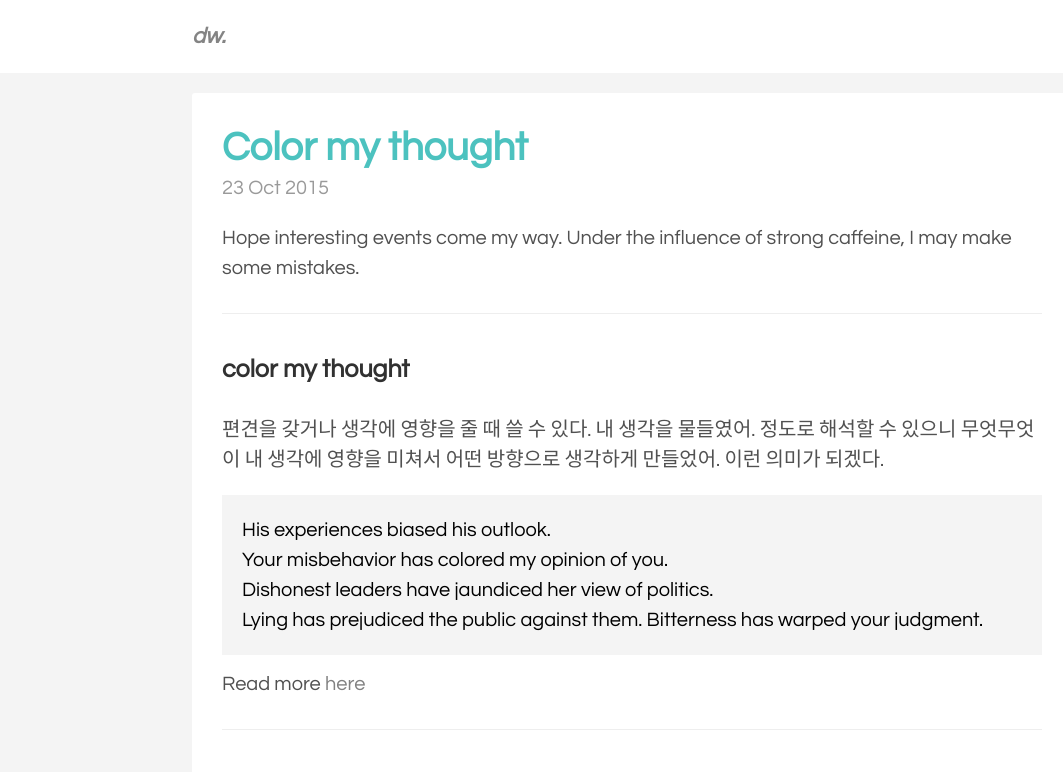
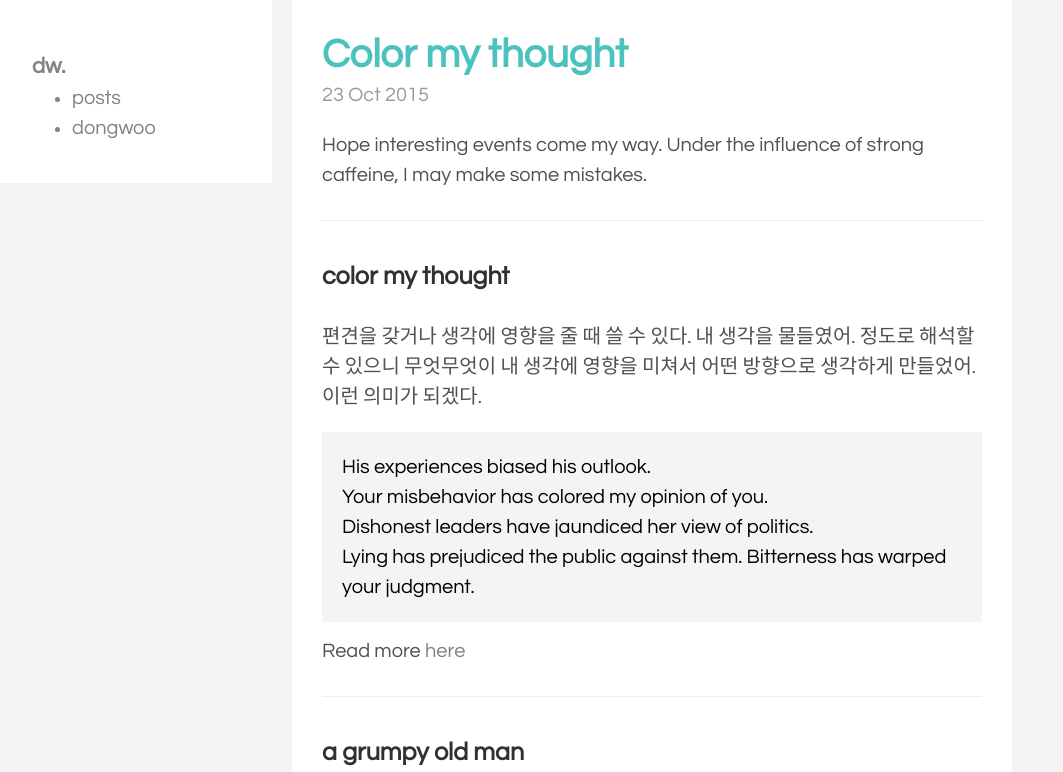
Before and after one commit to aichaku/aichaku.github.io, a Jekyll site: the page built from index.html, in a window 1280 px wide. Shown: the top 772 px of the page, without its empty margins (8-1071 px from the left). Built offline with Jekyll 4.4.1, drawn with Linux system fonts in a browser that asks for light colours; Markdown is read by kramdown in place of the engine named in the settings; the list of posts is cut into pages by our own code.

Commit message:
changed the whole layout

```diff
--- a/_layouts/default.html
+++ b/_layouts/default.html
@@ -7,15 +7,19 @@
     <!-- Wrap is the content to shift when toggling the sidebar. We wrap the
          content to avoid any CSS collisions with our real content. -->
     <div class="masthead">
-        <div class="container">
             <a href="/" title="Home">
               <div class="blog-logo">{{ site.title }}</div>
+              <div class="menu">
+                <ul>
+                  <li>posts</li>
+                  <li>dongwoo</li>
+                </ul>
+              </div>
             </a>
         </div>
-      </div>
     </div>
 
-    <div class="container content">
+    <div class="container">
       {{ content }}
     </div>
   </body>
--- a/public/css/pencil.css
+++ b/public/css/pencil.css
@@ -65,9 +65,18 @@
 .masthead {
   background-color: #fff;
   border-bottom: none;
-  padding-top:    1rem;
-  padding-bottom: 0.25rem;
-  margin-bottom: 1rem;
+  padding-top: 50px;
+  padding-left: 40px;
+  margin-bottom: 0;
+  position: absolute;
+  width: 280px;
+}
+
+.container {
+  max-width: 38rem;
+  padding-left:  1rem;
+  padding-right: 1rem;
+  margin-left:  280px;
 }
 
 .sample-sentences .sample-sentence {
@@ -77,10 +86,7 @@
 .blog-logo {
   color: #848484;
   font-size: 22px;
-  font-style: italic;
   font-weight: bold;
-  font-stretch: expanded;
-  margin-bottom: 0.75rem;
 }
 
 .global-menu {
--- a/public/css/poole.css
+++ b/public/css/poole.css
@@ -251,51 +251,6 @@
   background-color: #f9f9f9;
 }
 
-
-/*
- * Container
- *
- * Center the page content.
- */
-
-.container {
-  max-width: 38rem;
-  padding-left:  1rem;
-  padding-right: 1rem;
-  margin-left:  auto;
-  margin-right: auto;
-}
-
-
-/*
- * Masthead
- *
- * Super small header above the content for site name and short description.
- */
-
-.masthead {
-  padding-top:    1rem;
-  padding-bottom: 1rem;
-  margin-bottom: 3rem;
-}
-
-.masthead-title {
-  margin-top: 0;
-  margin-bottom: 0;
-  color: #505050;
-}
-.masthead-title a {
-  color: #505050;
-}
-.masthead-title small {
-  margin-left: 7px;
-  font-size: 75%;
-  font-weight: 400;
-  color: #c0c0c0;
-  letter-spacing: 0;
-}
-
-
 /*
  * Posts and pages
  *
```
